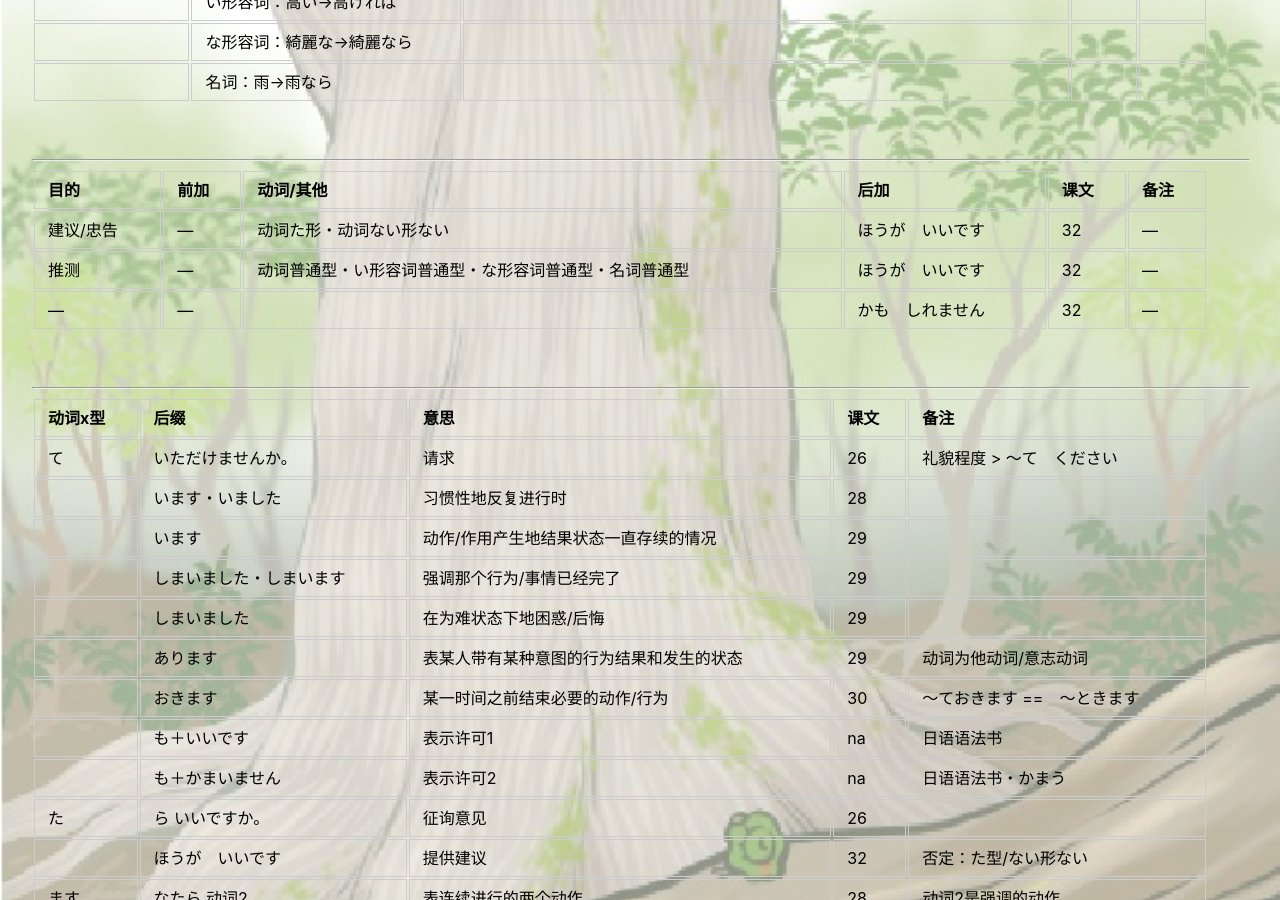
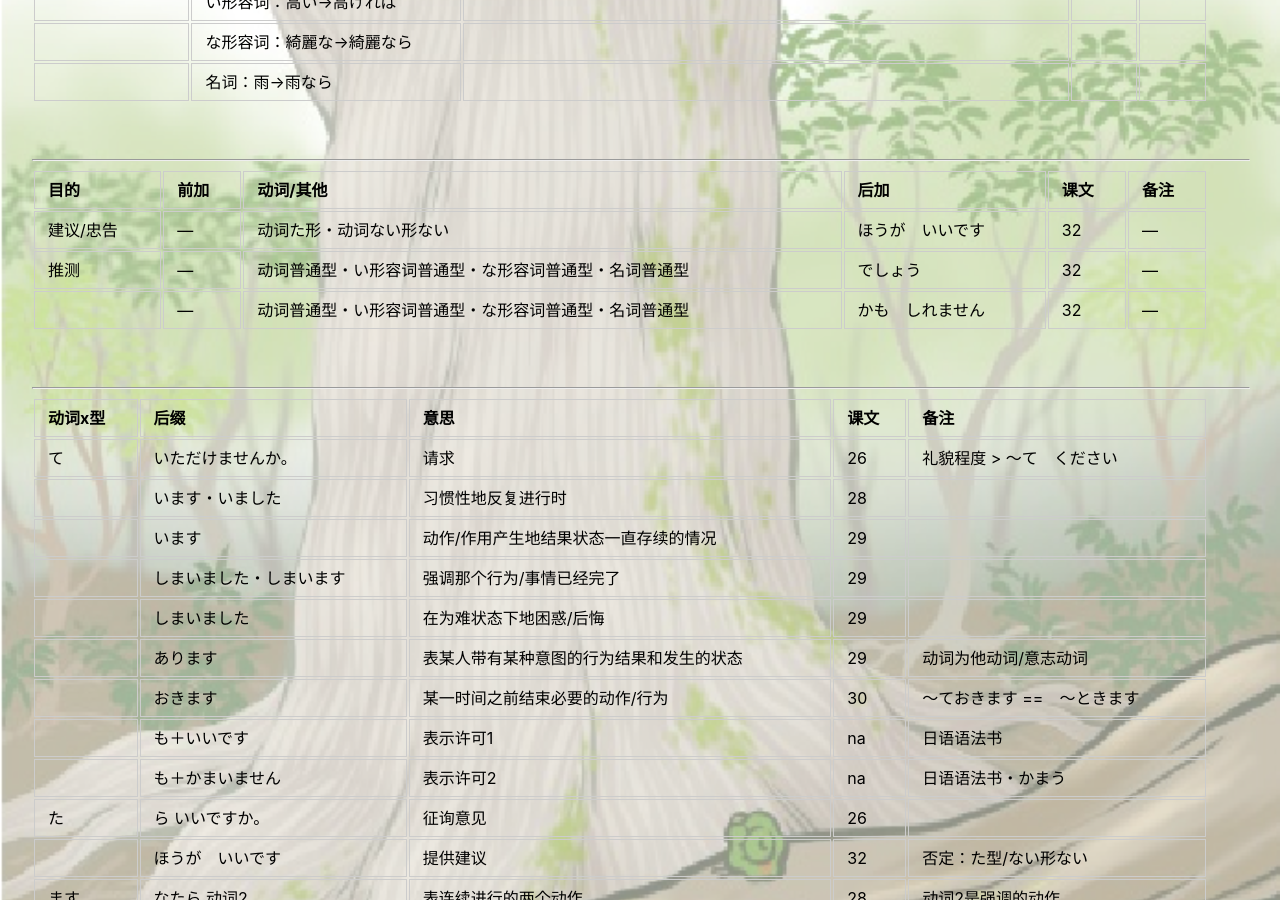
Before and after one commit to shunw/shunw.github.io, a Jekyll site: the page built from jp-grammar.md, in a window 1280 px wide and 900 px high, scrolled down 1009 px. Built offline with Jekyll 4.4.1, drawn with Linux system fonts in a browser that asks for light colours.

Commit message:
correct one grammar

```diff
--- a/jp-grammar.md
+++ b/jp-grammar.md
@@ -37,8 +37,8 @@ title: 日文纠错
 |目的|前加|动词/其他|后加|课文|备注|
 |---|---|---|---|---|---|
 |建议/忠告|---|动词た形・动词ない形ない|ほうが　いいです|32|---|
-|推测|---|动词普通型・い形容词普通型・な形容词普通型・名词普通型|ほうが　いいです|32|---|
-|---|---||かも　しれません|32|---|
+|推测|---|动词普通型・い形容词普通型・な形容词普通型・名词普通型|でしょう|32|---|
+||---|动词普通型・い形容词普通型・な形容词普通型・名词普通型|かも　しれません|32|---|
 
 <hr>
 
```
